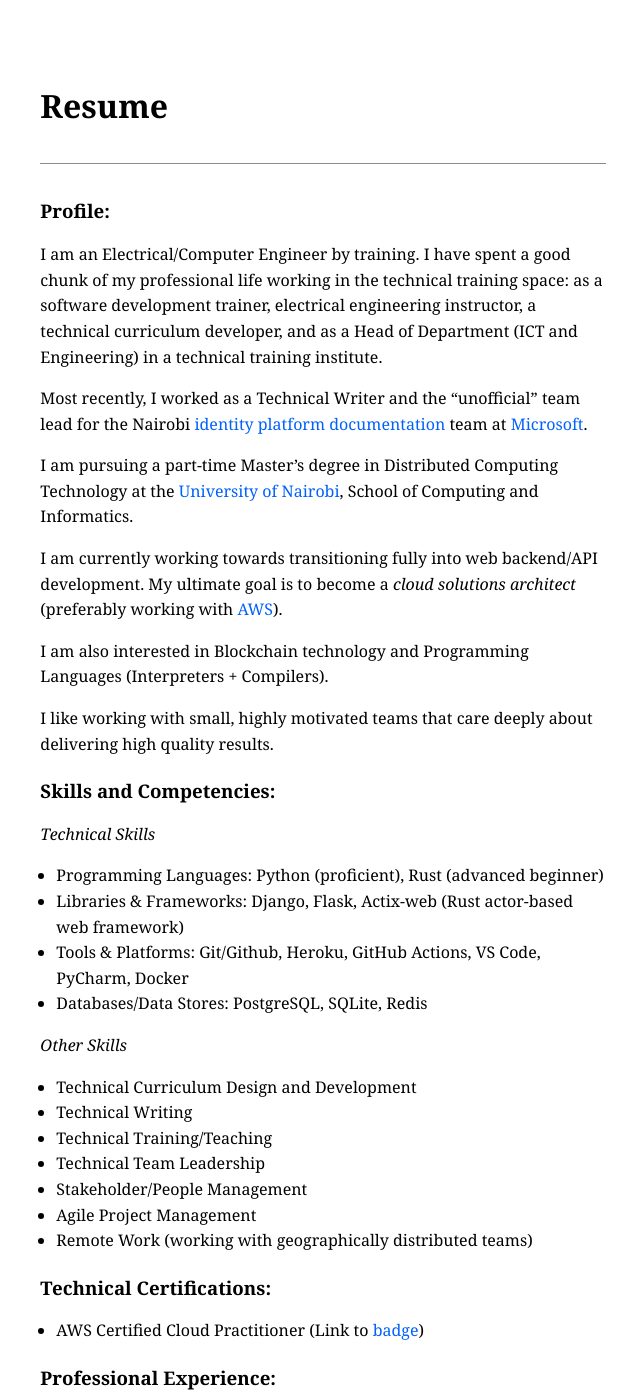
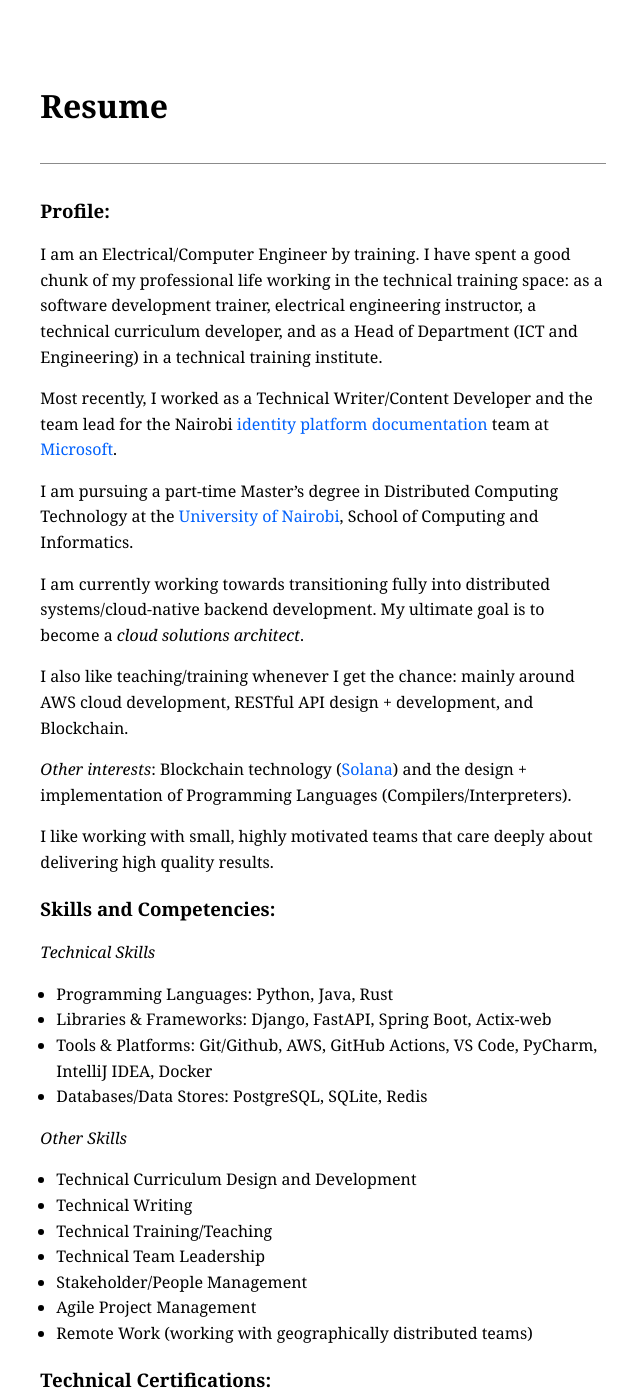
Before and after one commit to chrischiedo/chrischiedo.github.io, a Jekyll site: the page built from resume.md, in a window 1280 px wide and 1400 px high. Shown: the whole window, without its empty margins (317-957 px from the left). Built offline with Jekyll 4.4.1, drawn with Linux system fonts in a browser that asks for light colours; some of the changed text lies outside the part shown.

Commit message:
update resume page

```diff
--- a/resume.md
+++ b/resume.md
@@ -11,7 +11,7 @@ development trainer, electrical engineering instructor, a technical curriculum
 developer, and as a Head of Department (ICT and Engineering) in a technical
 training institute.
 
-Most recently, I worked as a Technical Writer and the "unofficial" team lead for the Nairobi [identity platform
+Most recently, I worked as a Technical Writer/Content Developer and the team lead for the Nairobi [identity platform
 documentation](https://learn.microsoft.com/en-us/azure/active-directory/develop/)
 team at [Microsoft](https://www.microsoft.com/).
 
@@ -19,18 +19,20 @@ I am pursuing a part-time Master’s degree in Distributed Computing Technology
 at the [University of Nairobi](https://www.uonbi.ac.ke/), School of Computing
 and Informatics.
 
-I am currently working towards transitioning fully into web backend/API development. My ultimate goal is to become a *cloud solutions architect* (preferably working with [AWS](https://aws.amazon.com/)).
+I am currently working towards transitioning fully into distributed systems/cloud-native backend development. My ultimate goal is to become a *cloud solutions architect*.
 
-I am also interested in Blockchain technology and Programming Languages (Interpreters + Compilers).
+I also like teaching/training whenever I get the chance: mainly around AWS cloud development, RESTful API design + development, and Blockchain.
+
+*Other interests*: Blockchain technology ([Solana](https://solana.com/)) and the design + implementation of Programming Languages (Compilers/Interpreters).
 
 I like working with small, highly motivated teams that care deeply about delivering high quality results.
 
 ### Skills and Competencies:
 
 *Technical Skills*
- - Programming Languages: Python (proficient), Rust (advanced beginner)
- - Libraries & Frameworks: Django, Flask, Actix-web (Rust actor-based web framework)
- - Tools & Platforms: Git/Github, Heroku, GitHub Actions, VS Code, PyCharm, Docker
+ - Programming Languages: Python, Java, Rust
+ - Libraries & Frameworks: Django, FastAPI, Spring Boot, Actix-web
+ - Tools & Platforms: Git/Github, AWS, GitHub Actions, VS Code, PyCharm, IntelliJ IDEA, Docker
  - Databases/Data Stores: PostgreSQL, SQLite, Redis
 
 *Other Skills*
@@ -63,7 +65,7 @@ Specifically, I concentrated on the following areas:
 
 #### Content Developer & Nairobi Team Lead @ Microsoft *(March 2021 - June 2022)*
 - Created technical content (including code samples) about Microsoft Identity platorm. The content mainly covered modern authentication (OAuth2, OpenID Connect, MSAL), Azure Active Directory (Azure AD), Role-based Access Control (RBAC) and Zero Trust.
-- As the "unofficial" lead for the Nairobi-based Microsoft Identity content team, I was responsible for onboarding and mentoring/coaching new team members.
+- As the lead for the Nairobi-based Microsoft Identity content team, I was responsible for onboarding and mentoring/coaching new team members.
 
 #### Graduate Researcher (MSc) @ University of Nairobi *(April 2020 - Dec 2020)*
 
```
